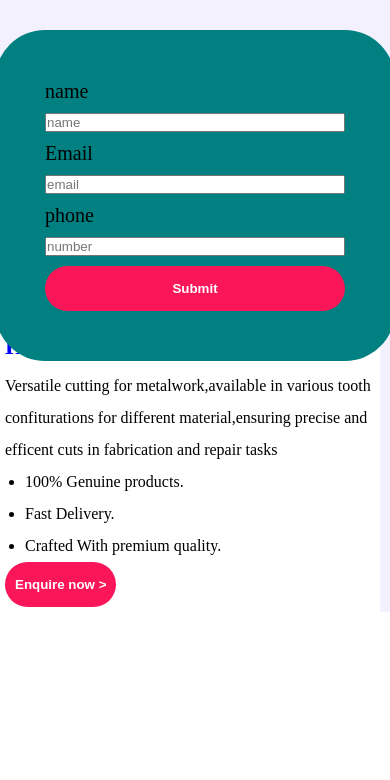
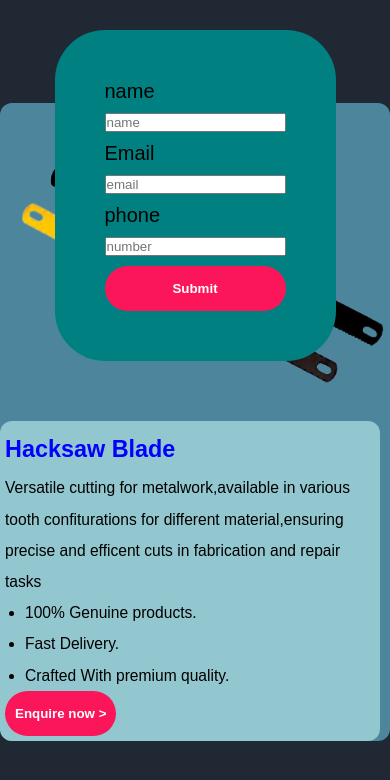
Before and after one commit to ayush362/Accura-internship, a plain HTML site: page project1/index.html in a window 390 px wide. Both pictures are taken after a click on the button "Enquire now >". Drawn offline with Linux system fonts and the light colour scheme.

Commit message:
Added the comments in css, changed the background colors ,added clamp function,changed the font-style

```diff
--- a/project1/style.css
+++ b/project1/style.css
@@ -4,8 +4,12 @@
     box-sizing: border-box;
 }
 
+body {
+    font-family: sans-serif;
+}
+
 .container {
-    max-width: 1024px;
+    max-width: 1200px;
 }
 
 .mx-center {
@@ -13,26 +17,32 @@
     margin-right: auto;
 }
 
+/* Design for hero section  */
 .hero-section {
-    background-color: #e4ddfe;
+    background-color: #1f2833;
     display: flex;
     flex-direction: column;
     align-items: center;
     justify-content: center;
     height: 100vh;
     position: relative;
+    font-size: clamp(10px, 4vw, 20px);
 }
+/* Hero section div 1 */
 
 .hero-div-1 {
-    background-color: #f3f1fe;
+    border-radius: 12px;
+    background-color: #4d869c;
     display: flex;
     align-items: center;
 }
+/* Hero section div 2 */
 
 .hero-sub-div-2 {
+    border-radius: 12px;
     display: flex;
     flex-direction: column;
-    background-color: #fff;
+    background-color: #92c7cf;
     /* gap: 20px; */
     justify-content: space-around;
     height: 95%;
@@ -42,14 +52,18 @@
     line-height: 2;
 }
 
+/* Hero section div 2 list design */
 .hero-sub-div-2 ul {
     padding-left: 20px;
 }
+
+/* Hero section div 2 heading design */
 
 .sub-div-2-heading {
     color: blue;
 }
 
+/* Design for enquire button */
 .enquire-button {
     color: white;
     font-weight: 600;
@@ -58,24 +72,69 @@
     border-radius: 70px;
     border: none;
     transition: background-color 0.3s ease;
+    transition: transform 0.3s ease;
 }
+
+/* Enquire button hover design */
 .enquire-button:hover {
     background-color: black;
     cursor: pointer;
+    transform: translateY(-6px);
 }
 
+/* Popum Form div design  */
+
+.popup-form-div {
+    position: absolute;
+    top: 30px;
+    display: none;
+    transition: opacity 0.5s ease;
+}
+
+/* Popup form design */
+.popup-form {
+    display: flex;
+    flex-direction: column;
+    font-size: 20px;
+    gap: 10px;
+    background-color: teal;
+    padding: 50px;
+    border-radius: 50px;
+    width: 400px;
+}
+
+/* Success message paragraph design */
+.success-message {
+    display: none;
+    color: green;
+    font-weight: bold;
+    text-align: center;
+    font-size: 18px;
+    margin-top: 10px;
+}
+
+/* Media queries from 1080px */
+@media screen and (max-width: 1080px) {
+    .hero-sub-div-2 {
+        height: 100%;
+    }
+}
+
+/* Media queries for 768 px */
 @media screen and (max-width: 768px) {
     .hero-div-1 {
         flex-direction: column;
     }
+    .popup-form {
+        width: auto;
+    }
 }
+
+/* Media queries for 480px */
 
 @media screen and (max-width: 480px) {
     .container {
         max-width: 100%;
-    }
-    .hero-section {
-        height: auto;
     }
     .hero-sub-div-2 {
         padding: 5px;
@@ -84,30 +143,3 @@
         max-width: 100%;
     }
 }
-
-.popup-form-div {
-    position: absolute;
-    top: 30px;
-    display: none;
-    transition: opacity 0.5s ease;
-}
-
-.popup-form{
-    display: flex;
-    flex-direction: column;
-    font-size: 20px;
-    gap: 10px;
-    background-color:teal;
-    padding: 50px;
-    border-radius: 50px;
-    width: 400px;
-}
-
-.success-message {
-    display: none;
-    color: green;
-    font-weight: bold;
-    text-align: center;
-    font-size: 18px;
-    margin-top: 10px;
-}
```
